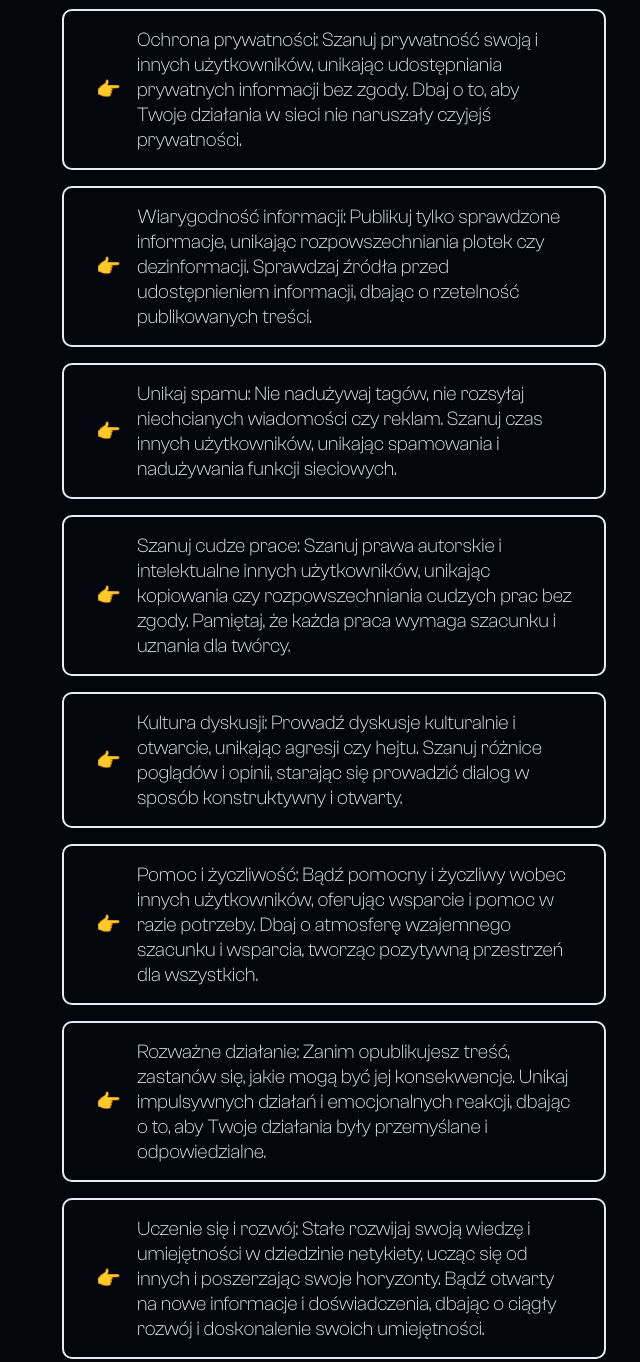
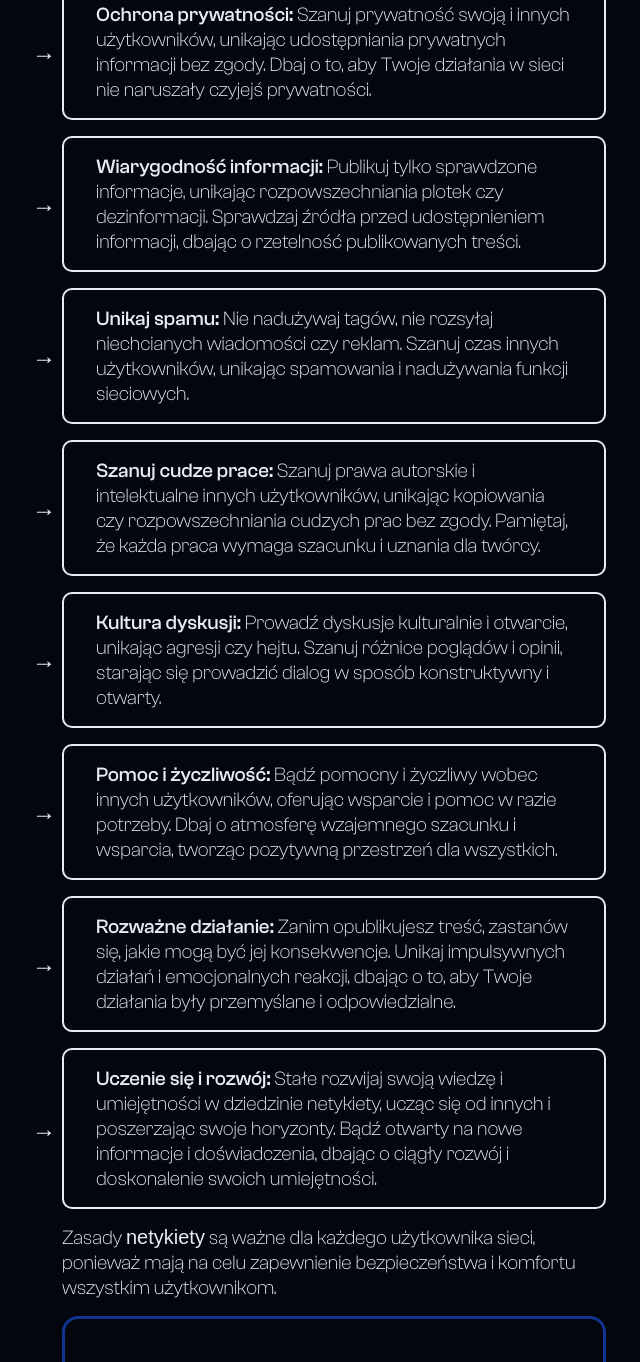
Before and after one commit to D3anDark/Netykieta, a plain HTML site: page index.html in a window 1280 px wide. Shown: the part 1510-2872 px from the top of the page, without its empty margins (306-946 px from the left). Drawn offline with Linux system fonts and the light colour scheme; a web font is replaced by a local one.

Commit message:
Netykieta alpha 0.1.5 zmiana wyglądu listy zasad

```diff
--- a/index.html
+++ b/index.html
@@ -204,43 +204,43 @@
 
 			<ul>
 				<li>
-					Szanuj innych: W sieci tak samo, jak w życiu codziennym, szacunek wobec innych jest niezwykle ważny. Pamiętaj, że za każdym ekranem znajdują się prawdziwe osoby, z którymi warto obchodzić się z szacunkiem i empatią.
+					<span class="fw500">Szanuj innych:</span> W sieci tak samo, jak w życiu codziennym, szacunek wobec innych jest niezwykle ważny. Pamiętaj, że za każdym ekranem znajdują się prawdziwe osoby, z którymi warto obchodzić się z szacunkiem i empatią.
 				</li>
 
 				<li>
-					Bądź uprzejmy: Komunikuj się grzecznie i kulturalnie, unikając agresji czy obrażania innych użytkowników. Używaj uprzejmego tonu w swoich wypowiedziach, pamiętając, że każde słowo może mieć wpływ na atmosferę w sieci.
+					<span class="fw500">Bądź uprzejmy:</span> Komunikuj się grzecznie i kulturalnie, unikając agresji czy obrażania innych użytkowników. Używaj uprzejmego tonu w swoich wypowiedziach, pamiętając, że każde słowo może mieć wpływ na atmosferę w sieci.
 				</li>
 
 				<li>
-					Ochrona prywatności: Szanuj prywatność swoją i innych użytkowników, unikając udostępniania prywatnych informacji bez zgody. Dbaj o to, aby Twoje działania w sieci nie naruszały czyjejś prywatności.
+					<span class="fw500">Ochrona prywatności:</span> Szanuj prywatność swoją i innych użytkowników, unikając udostępniania prywatnych informacji bez zgody. Dbaj o to, aby Twoje działania w sieci nie naruszały czyjejś prywatności.
 				</li>
 
 				<li>
-					Wiarygodność informacji: Publikuj tylko sprawdzone informacje, unikając rozpowszechniania plotek czy dezinformacji. Sprawdzaj źródła przed udostępnieniem informacji, dbając o rzetelność publikowanych treści.
+					<span class="fw500">Wiarygodność informacji:</span> Publikuj tylko sprawdzone informacje, unikając rozpowszechniania plotek czy dezinformacji. Sprawdzaj źródła przed udostępnieniem informacji, dbając o rzetelność publikowanych treści.
 				</li>
 
 				<li>
-					Unikaj spamu: Nie nadużywaj tagów, nie rozsyłaj niechcianych wiadomości czy reklam. Szanuj czas innych użytkowników, unikając spamowania i nadużywania funkcji sieciowych.
+					<span class="fw500">Unikaj spamu:</span> Nie nadużywaj tagów, nie rozsyłaj niechcianych wiadomości czy reklam. Szanuj czas innych użytkowników, unikając spamowania i nadużywania funkcji sieciowych.
 				</li>
 
 				<li>
-					Szanuj cudze prace: Szanuj prawa autorskie i intelektualne innych użytkowników, unikając kopiowania czy rozpowszechniania cudzych prac bez zgody. Pamiętaj, że każda praca wymaga szacunku i uznania dla twórcy.
+					<span class="fw500">Szanuj cudze prace:</span> Szanuj prawa autorskie i intelektualne innych użytkowników, unikając kopiowania czy rozpowszechniania cudzych prac bez zgody. Pamiętaj, że każda praca wymaga szacunku i uznania dla twórcy.
 				</li>
 
 				<li>
-					Kultura dyskusji: Prowadź dyskusje kulturalnie i otwarcie, unikając agresji czy hejtu. Szanuj różnice poglądów i opinii, starając się prowadzić dialog w sposób konstruktywny i otwarty.
+					<span class="fw500">Kultura dyskusji:</span> Prowadź dyskusje kulturalnie i otwarcie, unikając agresji czy hejtu. Szanuj różnice poglądów i opinii, starając się prowadzić dialog w sposób konstruktywny i otwarty.
 				</li>
 
 				<li>
-					Pomoc i życzliwość: Bądź pomocny i życzliwy wobec innych użytkowników, oferując wsparcie i pomoc w razie potrzeby. Dbaj o atmosferę wzajemnego szacunku i wsparcia, tworząc pozytywną przestrzeń dla wszystkich.
+					<span class="fw500">Pomoc i życzliwość:</span> Bądź pomocny i życzliwy wobec innych użytkowników, oferując wsparcie i pomoc w razie potrzeby. Dbaj o atmosferę wzajemnego szacunku i wsparcia, tworząc pozytywną przestrzeń dla wszystkich.
 				</li>
 
 				<li>
-					Rozważne działanie: Zanim opublikujesz treść, zastanów się, jakie mogą być jej konsekwencje. Unikaj impulsywnych działań i emocjonalnych reakcji, dbając o to, aby Twoje działania były przemyślane i odpowiedzialne.
+					<span class="fw500">Rozważne działanie:</span> Zanim opublikujesz treść, zastanów się, jakie mogą być jej konsekwencje. Unikaj impulsywnych działań i emocjonalnych reakcji, dbając o to, aby Twoje działania były przemyślane i odpowiedzialne.
 				</li>
 
 				<li>
-					Uczenie się i rozwój: Stałe rozwijaj swoją wiedzę i umiejętności w dziedzinie netykiety, ucząc się od innych i poszerzając swoje horyzonty. Bądź otwarty na nowe informacje i doświadczenia, dbając o ciągły rozwój i doskonalenie swoich umiejętności.
+					<span class="fw500">Uczenie się i rozwój:</span> Stałe rozwijaj swoją wiedzę i umiejętności w dziedzinie netykiety, ucząc się od innych i poszerzając swoje horyzonty. Bądź otwarty na nowe informacje i doświadczenia, dbając o ciągły rozwój i doskonalenie swoich umiejętności.
 				</li>
 
 			</ul>
@@ -248,8 +248,6 @@
 			<p>
 				Zasady <span class="ffunny">netykiety</span> są ważne dla każdego użytkownika sieci, ponieważ mają na celu zapewnienie bezpieczeństwa i komfortu wszystkim użytkownikom.
 			</p>
-
-
 
 			<div class="zlamanie">
 				<p class="header">
--- a/src/css/about.css
+++ b/src/css/about.css
@@ -56,13 +56,11 @@
     gap: 1rem;
 
     width: 100%;
+
+    list-style: none;
 }
 
 .about ul li{
-    display: flex;
-    justify-content: center;
-    align-items: center;
-
     font-size: 1.25rem;
     font-weight: 300;
 
@@ -73,12 +71,19 @@
     border-radius: 10px;
     padding: 1rem 2rem;
 
+    position: relative;
+
     transition: all 0.4s;
 }
 
 .about ul li::before{
-    content: '👉';
-    margin-right: 1rem;
+    content:"→" ;
+    position: absolute;
+    left: -2rem;
+    top: 50%;
+    transform: translateY(-50%);
+    font-size: 1.5rem;
+    color: var(--text);
 }
 
 .about ul li a{
--- a/src/css/history.css
+++ b/src/css/history.css
@@ -7,7 +7,7 @@
     border-top: 2px solid var(--primary);
 
     width: 100svw;
-    min-height: 100svh;
+    min-height: 85svh;
 
     gap: 1rem;
 
@@ -28,7 +28,6 @@
 }
 
 .history .header{
-    font-family: var(--font-funny);
     font-size: 3rem;
     font-weight: 700;
     margin-bottom: 1rem;
```
